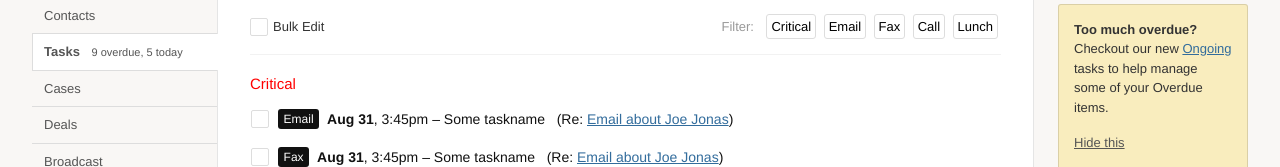
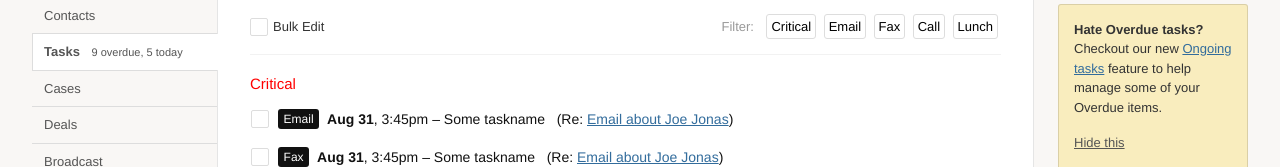
Before and after one commit to jefffis/Highrise-comps, a plain HTML site: page index.html in a window 1280 px wide. Shown: the part 218-385 px from the top of the page. Drawn offline with Linux system fonts and the light colour scheme; a web font is replaced by a local one.

Commit message:
Tweaks for better UX

```diff
--- a/index.html
+++ b/index.html
@@ -1226,7 +1226,7 @@
 						You&rsquo;re at <strong><span class="app-high-capacity">67% capacity</span></strong> of tasks. <a href="###">What does this mean?</a>
 					</p>
 					<div class="app-main-sidebar-note removable">
-						<p><strong>Too much overdue?</strong> Checkout our new <a href="#ongoing" data-tab="app-ongoing-tasks-container" data-url="#ongoing" class="js-show-ongoing-tab">Ongoing</a> tasks to help manage some of your Overdue items.</p>
+						<p><strong>Hate Overdue tasks?</strong> Checkout our new <a href="#ongoing" data-tab="app-ongoing-tasks-container" data-url="#ongoing" class="js-show-ongoing-tab">Ongoing tasks</a> feature to help manage some of your Overdue items.</p>
 						<p><button type="button" class="app-success-button-hide">Hide this</button></p>
 					</div>
 					<hr />
```
